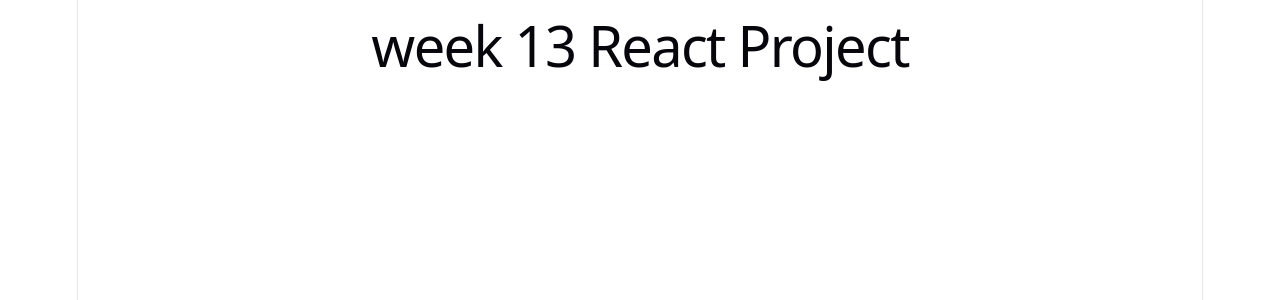
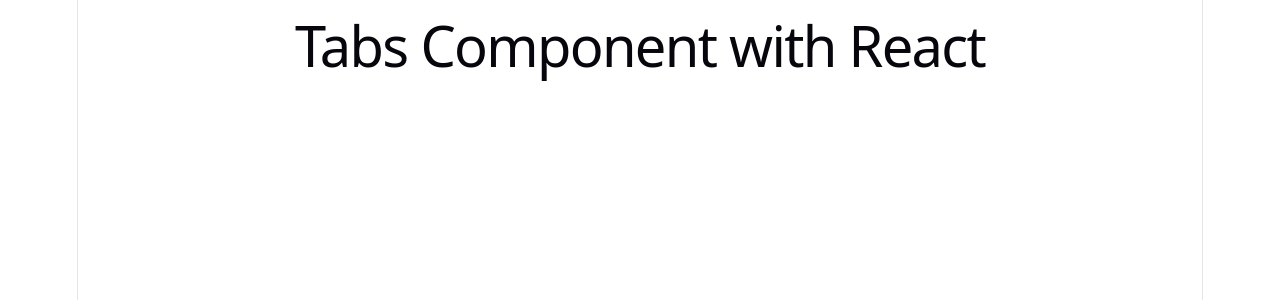
Before and after one commit to Zohre-abbasi/bootcamp-practice, a React (Vite) app in the folder zohre-abbasi-week13/: page / in a window 1280 px wide. Shown: the top 300 px of the page. Built offline with nearby package versions, Linux system fonts and the light colour scheme.

Commit message:
update project title

```diff
--- a/zohre-abbasi-week13/src/App.jsx
+++ b/zohre-abbasi-week13/src/App.jsx
@@ -2,7 +2,7 @@
 function App() {
   return (
     <div>
-      <h1>week 13 React Project</h1>
+      <h1>Tabs Component with React</h1>
     </div>
   )
 }
```
